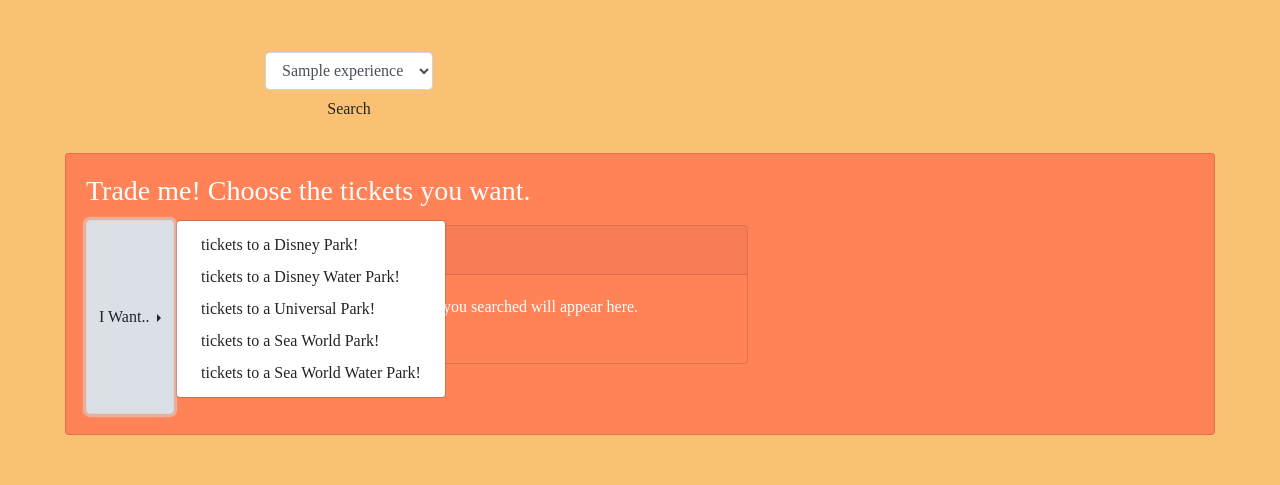
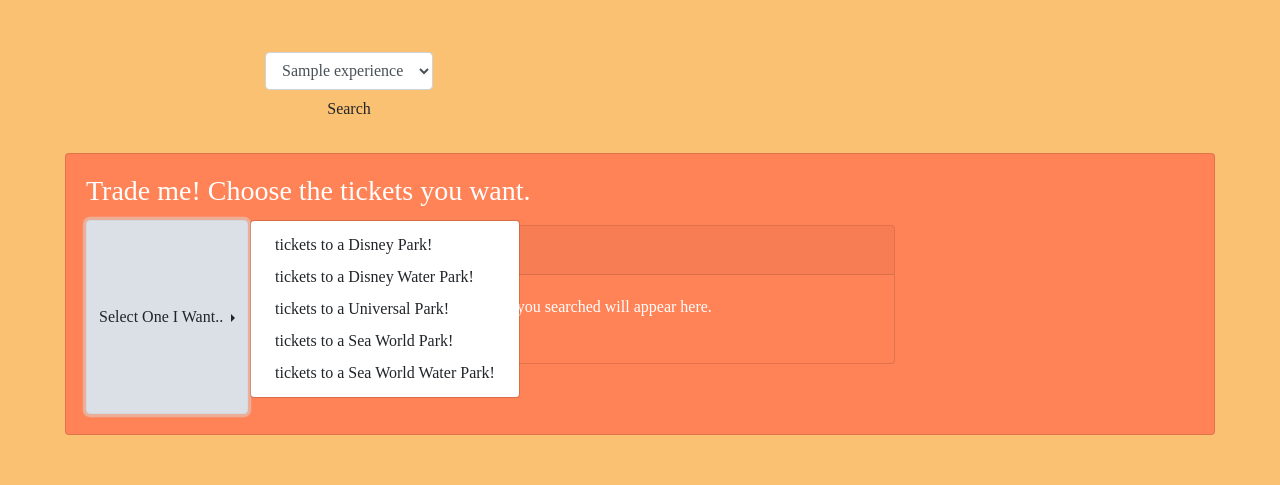
Before and after one commit to TradezTicketing/TradeZ, a Node project: template views/search.handlebars in a window 1280 px wide, after a click that opens the changed part. Shown: the part 399-884 px from the top of the page. Run offline with Node 20 templates, Linux system fonts and the light colour scheme; the template is opened without the code that fills it: most values are stand-ins (such as "Sample title", 1, 10 or a date in 2020); some libraries are stand-ins or nearby versions.

Commit message:
working on search routes in javascript functionality file

```diff
--- a/public/js/index.js
+++ b/public/js/index.js
@@ -64,6 +64,10 @@
   });
 };
 
+$(".ticket-options").on("click", function(event){
+  console.log($(this).text());
+  // dropdownVal = $(this).text();
+})
 // handleFormSubmit is called whenever we submit a new example
 // Save the new example to the db and refresh the list
 var handleFormSubmit = function(event) {
--- a/views/index.handlebars
+++ b/views/index.handlebars
@@ -23,7 +23,7 @@
             <p class="card-text">Choose the tickets you want.</p>
             <div class="btn-group dropright">
                 <button type="button" class="btn btn-light dropdown-toggle" data-toggle="dropdown" aria-haspopup="true"
-                    aria-expanded="false">
+                    aria-expanded="false"><span>Select One</span>
                     I Want..
                 </button>
                 <div class="dropdown-menu" aria-labelledby="dropdownMenuButton">
@@ -35,7 +35,7 @@
           </div>
 
             <div class="col-sm-4">
-                <a href="/signup" class="btn btn-light btn-lg">Go!</a>
+                <a href="/search" class="btn btn-light btn-lg">Go!</a>
             </div>
         </div>
     </div>
@@ -45,7 +45,7 @@
   <div class="card">
     <img src="..." class="card-img-top" alt="...">
     <div class="card-body">
-      <h5 class="card-title">Card title</h5>
+      <h5 class="card-title">Explore Disney</h5>
       <p class="card-text">Disney parks include EPCOT, Magic Kingdom, Animal Kingdom, Hollywood Studios and waterparks like Typhoon Lagoon and Blizzard Beach!</p>
       <a class="btn btn-secondary btn-lg" href="#" role="button">Read Disney's Ticket Policies</a>
     </div>
--- a/views/search.handlebars
+++ b/views/search.handlebars
@@ -29,15 +29,15 @@
             <h3 class="card-title">Trade me! Choose the tickets you want.</h3>
             <div class="btn-group dropright">
                 <button type="button" class="btn btn-light dropdown-toggle" data-toggle="dropdown" aria-haspopup="true"
-                    aria-expanded="false">
+                    aria-expanded="false"><span>Select One</span>
                     I Want..
                 </button>
                 <div class="dropdown-menu" aria-labelledby="dropdownMenuButton">
-                    <a class="dropdown-item" href="#">tickets to a Disney Park!</a>
-                    <a class="dropdown-item" href="#">tickets to a Disney Water Park!</a>
-                    <a class="dropdown-item" href="#">tickets to a Universal Park!</a>
-                    <a class="dropdown-item" href="#">tickets to a Sea World Park!</a>
-                    <a class="dropdown-item" href="#">tickets to a Sea World Water Park!</a>
+                    <button class="dropdown-item ticket-options" type="button">tickets to a Disney Park!</button>
+                    <button class="dropdown-item ticket-options" type="button">tickets to a Disney Water Park!</button>
+                    <button class="dropdown-item ticket-options" type="button">tickets to a Universal Park!</button>
+                    <button class="dropdown-item ticket-options" type="button">tickets to a Sea World Park!</button>
+                    <button class="dropdown-item ticket-options" type="button">tickets to a Sea World Water Park!</button>
                 </div>
 
                 <div class="col-md-12">
```
